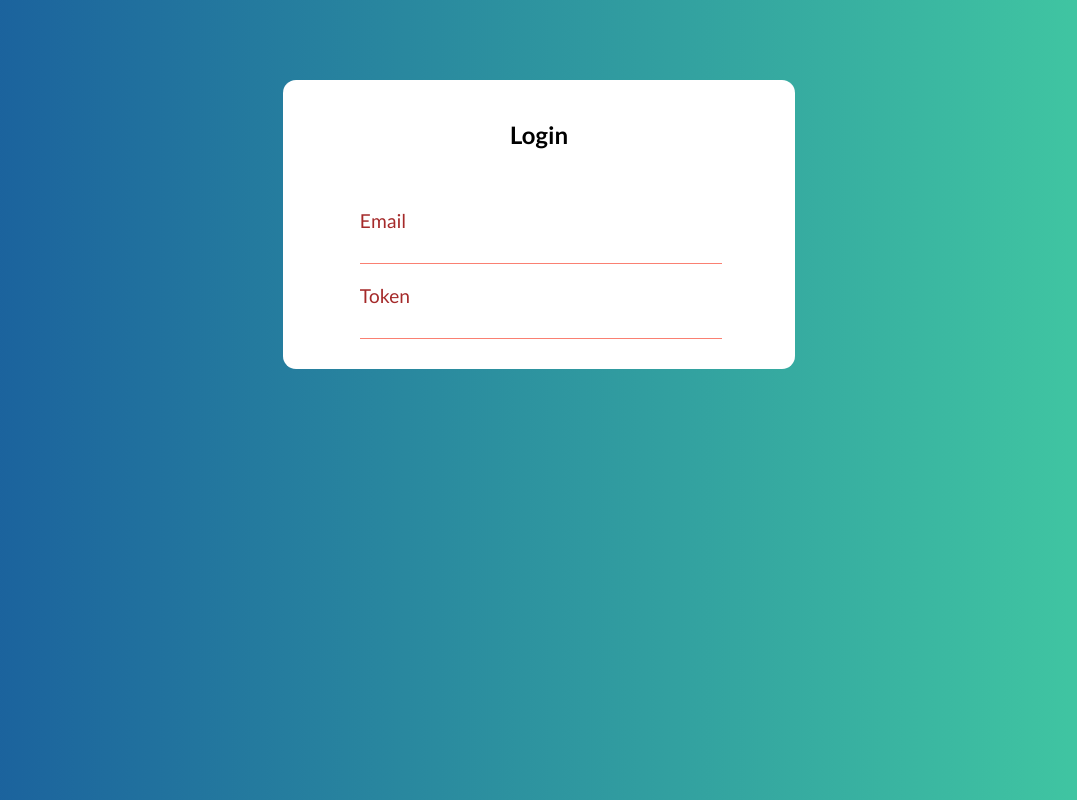
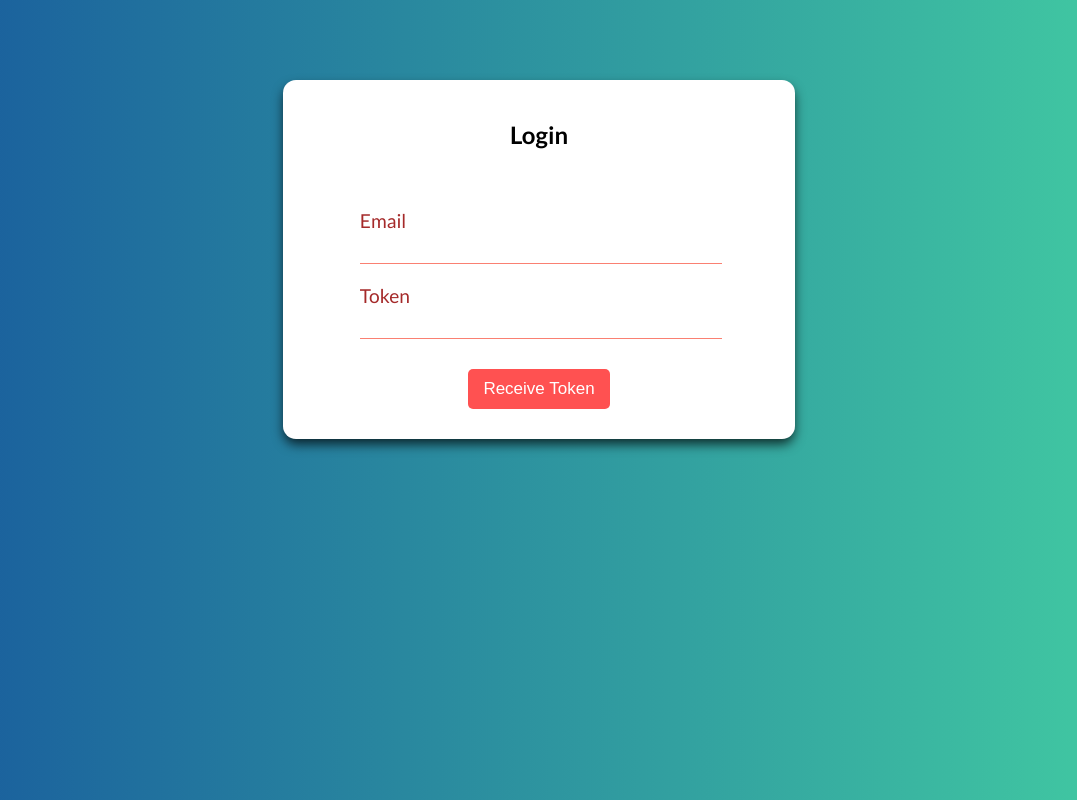
Before and after one commit to Sam44323/referral-front-end, a React (Create React App) app: page /signin in a window 1280 px wide. Shown: the whole page, without its empty margins (101-1178 px from the left). Built offline with nearby package versions, Linux system fonts and the light colour scheme.

Commit message:
add: added animation for buttons and text changer based on state

```diff
--- a/src/pages/Signin.tsx
+++ b/src/pages/Signin.tsx
@@ -1,6 +1,7 @@
 import React from 'react';
 import styles from '../styles/pages/Signin.module.scss'
 import Input from '../components/Input';
+import axios from '../axios/axios';
 
 interface SigninProps{
   email: string,
@@ -15,6 +16,8 @@ const Signin: React.FC = () => {
     email: '',
     token: '',
   })
+
+  const [hasToken, setHasToken] = React.useState<boolean>(false);
 
 
   const handleChange = (e: React.ChangeEvent<HTMLInputElement>, name: string) => {
@@ -35,6 +38,8 @@ const Signin: React.FC = () => {
           })
        }
     </section>
+
+  <button>{hasToken ? 'Login' : "Receive Token"}</button>
   </div>
 }
 
--- a/src/styles/pages/Signin.module.scss
+++ b/src/styles/pages/Signin.module.scss
@@ -12,4 +12,22 @@
   .InputContainer{
     @include inputContainer();
   }
+   button{
+      border: none;
+      border-radius: 5px;
+      margin-top: 30px;
+      outline: none;
+      background: #FF5151;
+      padding: 10px 15px;
+      font-size: 17px;
+      color: #fff;
+      transition: all 0.3s ease-in-out;
+      &:hover{
+        box-shadow: -2px 6px 12px -1px rgba(0,0,0,0.75);
+        -webkit-box-shadow:0px 6px 12px -1px rgba(0,0,0,0.75);
+        -moz-box-shadow: -2px 6px 12px -1px rgba(0,0,0,0.75);
+        cursor: pointer;
+        transform: scale(1.05);
+      }
+    }
 }
--- a/src/styles/shared/sharedCard.module.scss
+++ b/src/styles/shared/sharedCard.module.scss
@@ -11,6 +11,9 @@
   border-radius: 13px;
   background-color: #fff;
   padding-bottom: 30px;
+  box-shadow: -2px 6px 12px -1px rgba(0,0,0,0.75);
+  -webkit-box-shadow:0px 6px 12px -1px rgba(0,0,0,0.75);
+  -moz-box-shadow: -2px 6px 12px -1px rgba(0,0,0,0.75);
 }
 
 @mixin inputContainer{
```
